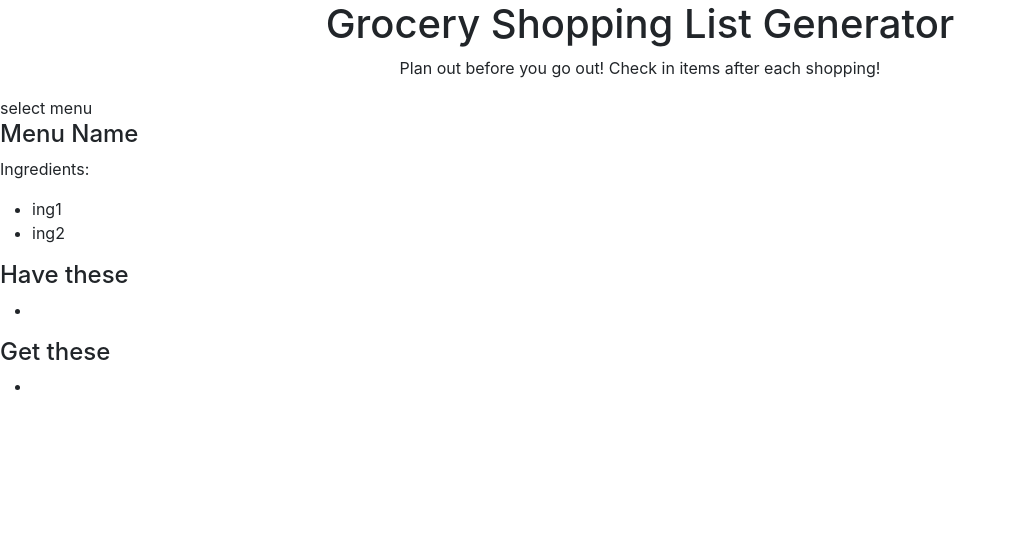
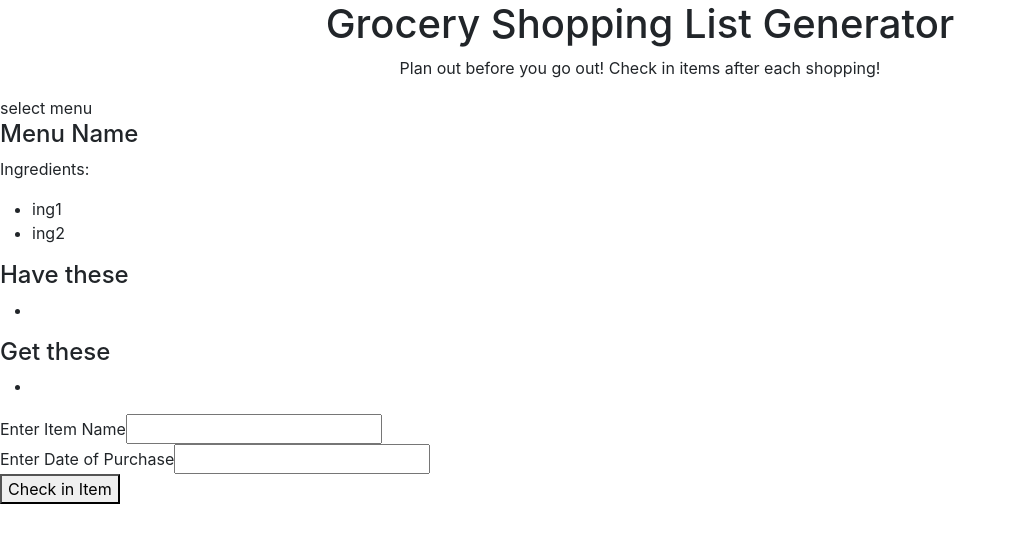
Before and after one commit to kosmicdancer/phase2project-shoppingList-generator, a React (Create React App) app: page / in a window 1280 px wide. Shown: the top 542 px of the page, without its empty margins (0-1017 px from the left). Built offline with nearby package versions, Linux system fonts and the light colour scheme.

Commit message:
added checkin form element

```diff
--- a/src/components/checkInItemForm.js
+++ b/src/components/checkInItemForm.js
@@ -3,9 +3,16 @@ import React from 'react';
 function CheckInItemForm () {
 
     return (
-        <form>
+        <div>
+            <form>
+                <label>Enter Item Name</label>
+                <input type='text' /><br/>
+                <label>Enter Date of Purchase </label>
+                <input type='text' /><br/>
+                <button>Check in Item</button>
 
-        </form>
+            </form>
+        </div>
 
     )
 }
```
